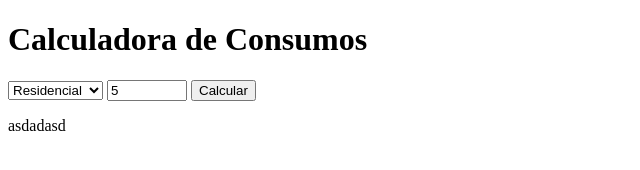
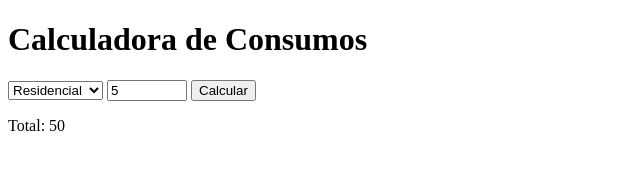
Before and after one commit to ealevato/ealevato.github.io, a plain HTML site: page index.html in a window 1280 px wide. Both pictures are taken after typing "5" into the empty fields and a click on the button "Calcular". Shown: the full height of the page, 0-640 px from the left. Drawn offline with Linux system fonts and the light colour scheme.

Commit message:
fix de tag

```diff
--- a/index.html
+++ b/index.html
@@ -15,8 +15,6 @@
     <button onclick="calcularConsumo()">Calcular</button>
     <p id="total"></p>
 
-    asdadasd
-
     <script>
       function calcularConsumo() {
         var categoria = document.getElementById("categoria").value;
@@ -31,7 +29,7 @@
           resultado = consumo * 30;
         }
 
-        document.getElementById("resultado").innerHTML = "Resultado: " + resultado;
+        document.getElementById("total").innerHTML = "Total: " + resultado;
       }
     </script>
   </body>
```
